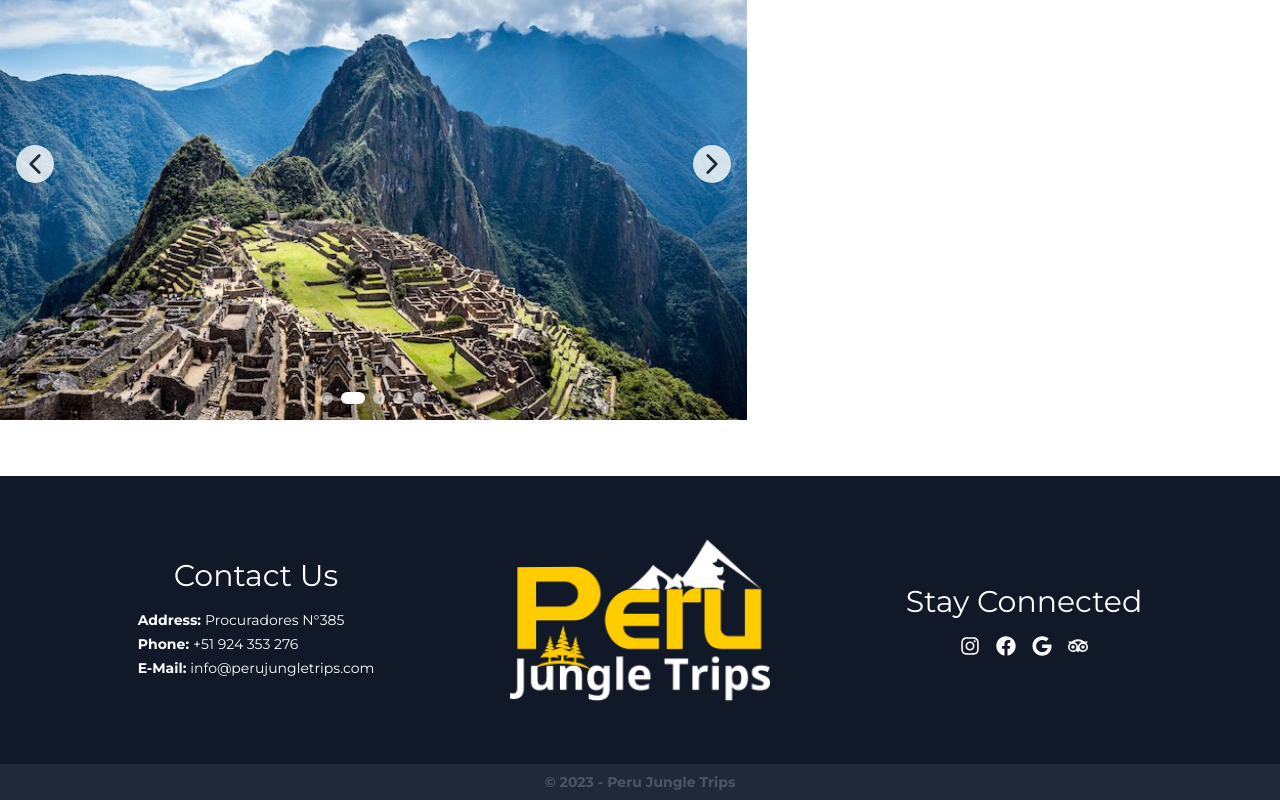
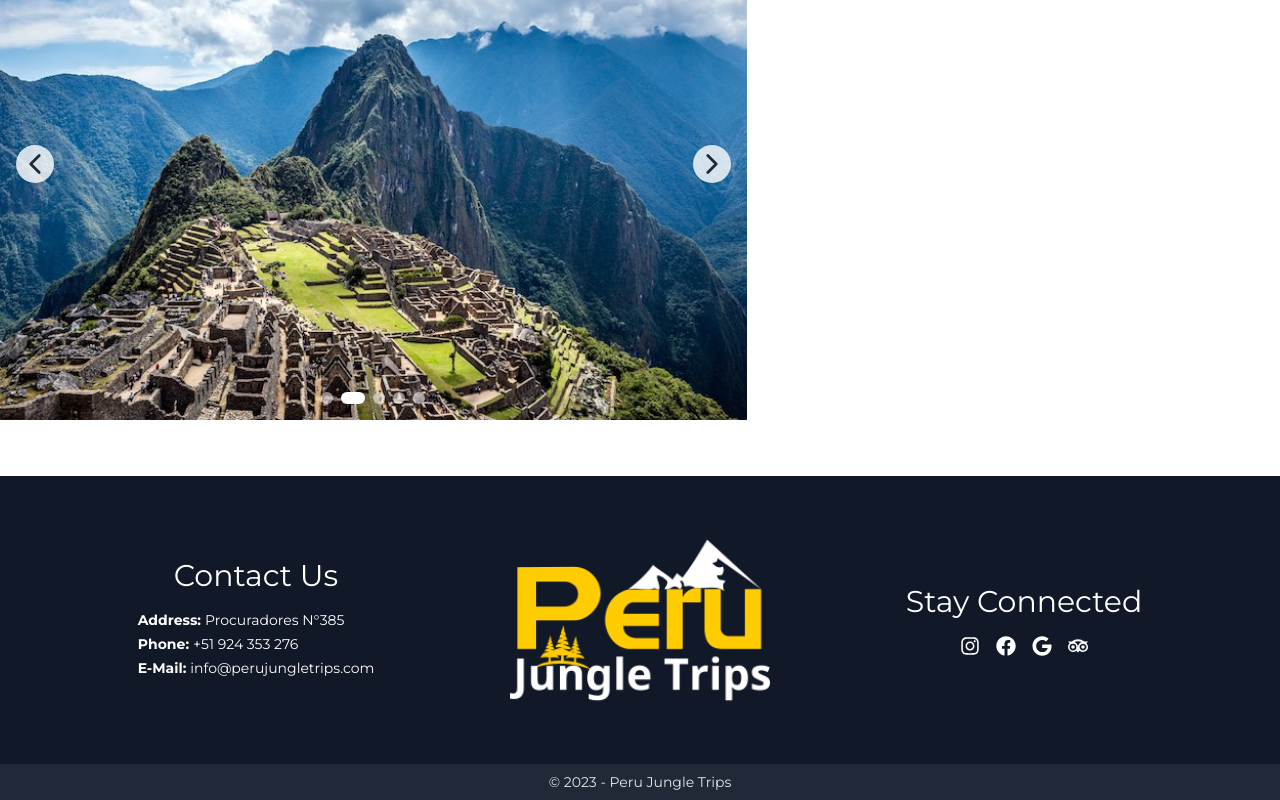
Before and after one commit to perujungletrips/front, a Next.js app: page /tour_example in a window 1280 px wide. Shown: the part 2041-2841 px from the top of the page. Built offline with nearby package versions, Linux system fonts and the light colour scheme.

Commit message:
copyright color

```diff
--- a/components/layout/footer/Footer.tsx
+++ b/components/layout/footer/Footer.tsx
@@ -42,7 +42,7 @@ const Footer = () => {
           </div>
         </div>
       </div>
-      <div className='bg-gray-800 text-center text-sm text-gray-600 font-bold py-2'>
+      <div className='bg-gray-800 text-center text-sm text-gray-200 py-2'>
         &#169; 2023 - Peru Jungle Trips
       </div>
     </div>
```
